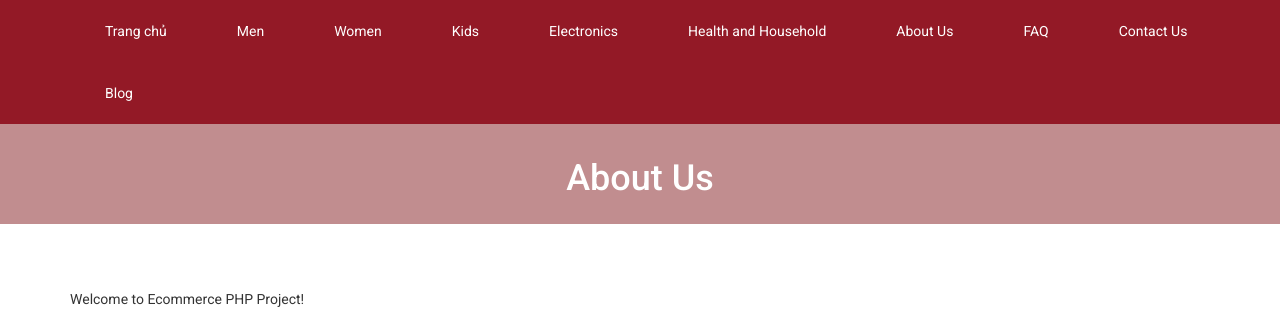
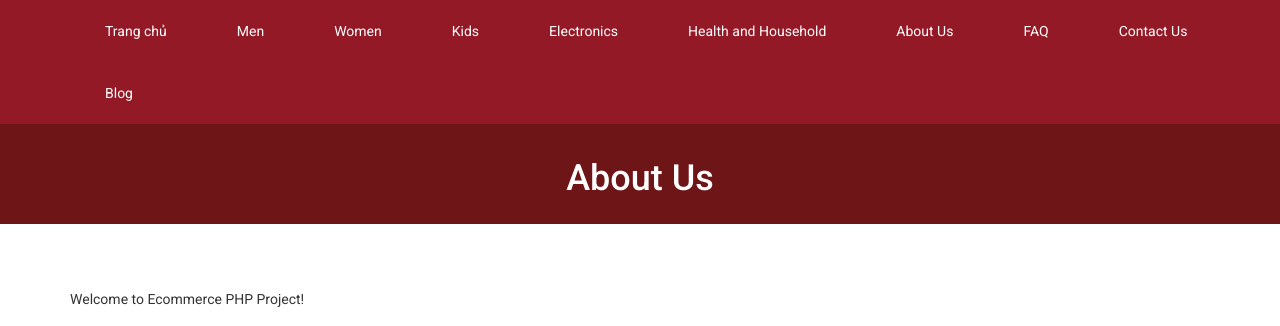
Before and after one commit to viphan31221021781/PTUD_Nhom2_CK, a PHP site: page /about.php in a window 1280 px wide. Shown: the part 120-446 px from the top of the page. Run offline with PHP 8.4, Linux system fonts and the light colour scheme; data comes from the database, SQL or seed files in the repository; some libraries are stand-ins or nearby versions.

Commit message:
chỉnh nàu banner

```diff
--- a/about.php
+++ b/about.php
@@ -11,7 +11,7 @@ foreach ($result as $row) {
 }
 ?>
 
-<div class="page-banner" style="background-color:#c18d8f;">
+<div class="page-banner" style="background-color:#6e1518;">
     <div class="inner text-center">
         <h1><?php echo $about_title; ?></h1>
     </div>
--- a/contact.php
+++ b/contact.php
@@ -21,7 +21,7 @@ foreach ($result as $row) {
 }
 ?>
 
-<div class="page-banner" style="background-color:#c18d8f">
+<div class="page-banner" style="background-color:#6e1518">
     <div class="inner text-center">
         <h1><?php echo $contact_title; ?></h1>
     </div>
--- a/faq.php
+++ b/faq.php
@@ -12,7 +12,7 @@ foreach ($result as $row) {
 
 <style>
     .page-banner {
-        background-color: #c18d8f;
+        background-color: #6e1518;
         text-align: center;
         padding: 50px 0;
         color: #fff;
```
